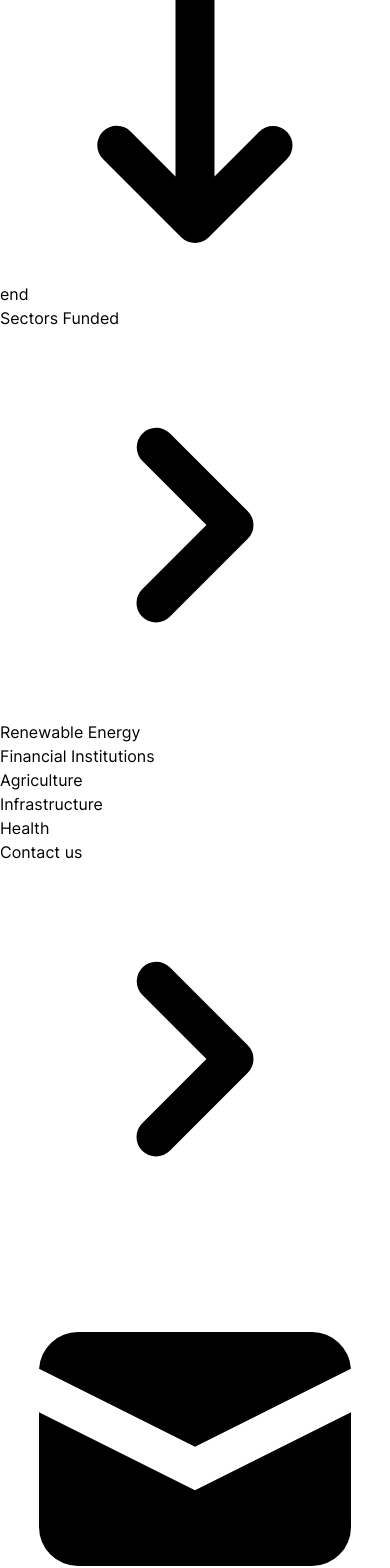
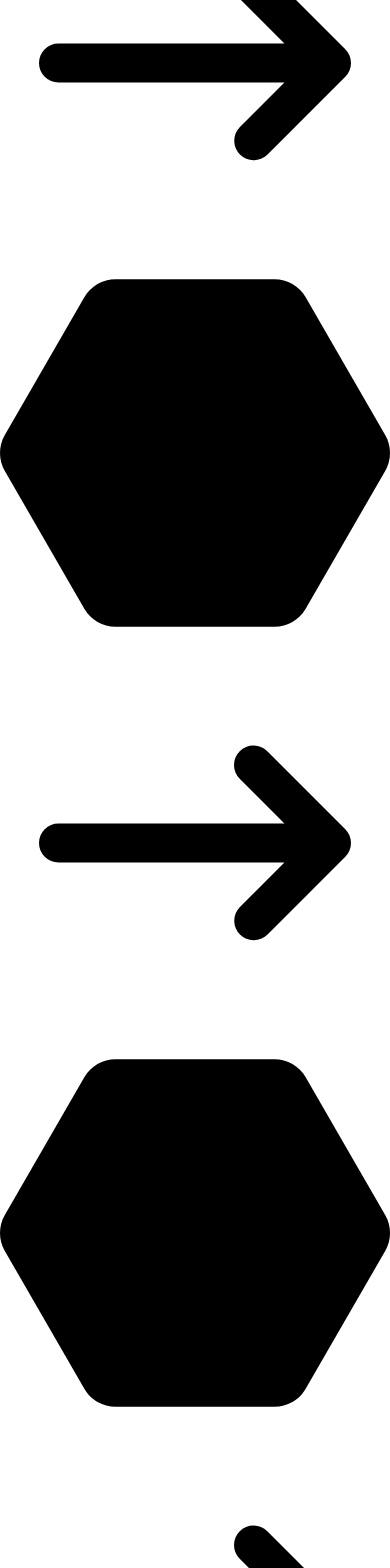
Before and after one commit to ertush/Eschol, a Next.js app: page /investment in a window 390 px wide. Shown: the part 5710-7278 px from the top of the page. Built offline with nearby package versions, Linux system fonts and the light colour scheme; what @badrap/bar-of-progress would draw is missing.

Commit message:
Fixed the investment Process in investment page

```diff
--- a/pages/api/message.js
+++ b/pages/api/message.js
@@ -58,7 +58,7 @@ export default async function messageAPI(req, res) {
 
         const resp = await main(
           email,
-          'eromtush@gmail.com', // enquiries@eshcolventures.co.ke
+          'enquiries@eshcolventures.co.ke',
           'Subscribed to Updates from Eschol Ventures Ltd',
           `I here by consent to receiving any news and updates from Eschol Ventures limited via this email
            ${email}`,
@@ -76,7 +76,7 @@ export default async function messageAPI(req, res) {
     else{
       const resp = await main(
         email,
-        'eromtush@gmail.com', // enquiries@eshcolventures.co.ke
+        'enquiries@eshcolventures.co.ke',
         subject,
         message,
         firstName,
--- a/pages/investment.js
+++ b/pages/investment.js
@@ -93,13 +93,13 @@ function Investment() {
           Investment Process
         </h2>
         <div className="bg-white md:bg-transparent rounded-lg md:rounded-none md:shadow-none p-8 md:p-0 shadow-lg my-8 md:my-0 flex space-x-12 md:space-x-0 justify-center items-center h-auto md:flex-col md:justify-start md:items-center md:mb-10">
-          <div className="flex flex-col  justify-evenly space-y-2 items-center h-[900px] w-[100px] md:h-[350px] md:max-w-full md:flex-row md:w-full md:items-around ">
+          <div className="flex flex-col  justify-evenly space-y-2 items-center h-[1200px] w-[100px] md:h-[350px] md:max-w-full md:flex-row md:w-full md:items-around ">
             <div
               onMouseOver={() => setStartLabel(true)}
               className="relative w-[300px] h-[400px] "
             >
               {startLabel && (
-                <span className="hidden md:flex text-2xl font-semibold  w-[70px] h-[70px] text-center md:absolute md:left-[36%] md:top-[12%] bg-amber p-4 text-primary rounded-full justify-center items-center">
+                <span className="hidden md:flex text-md font-semibold  w-[60px] h-[60px] text-center md:absolute md:left-[30%] md:top-[12%] bg-amber p-4 text-primary rounded-full justify-center items-center">
                   start
                 </span>
               )}
@@ -153,11 +153,6 @@ function Investment() {
               onMouseOver={() => setEndLabel(true)}
               className="relative w-[300px] h-[400px]"
             >
-              {endLabel && (
-                <span className="hidden md:flex text-2xl font-semibold text-center  w-[70px] h-[70px] md:absolute md:left-[35%] md:top-[12%] bg-secondary-accent p-2 text-secondary rounded-full justify-center items-center">
-                  end
-                </span>
-              )}
               <Hexagon
                 hexaStyles={" text-primary absolute left-[25%]"}
                 textStyles={
@@ -166,16 +161,57 @@ function Investment() {
                 text={"Outline-Terms-Issued"}
               />
             </div>
+            <span className="w-1 h-20 bg-gray-400 rounded-full md:transform md:hidden"></span>
+            <ArrowNarrowRightIcon className="w-20 h-10 text-gray-400 hidden md:flex" />
+
+            <div className="relative w-[300px] h-[400px]">
+              <Hexagon
+                hexaStyles={" text-primary absolute left-[25%]"}
+                textStyles={
+                  "text-secondary capitalize text-5xl font-semibold y-39"
+                }
+                text={"Negotiations-& Clarification"}
+              />
+            </div>
+            <span className="w-1 h-20 bg-gray-400 rounded-full md:transform md:hidden"></span>
+            <ArrowNarrowRightIcon className="w-20 h-10 text-gray-400 hidden md:flex" />
+
+            <div className="relative w-[300px] h-[400px]">
+              <Hexagon
+                hexaStyles={" text-primary absolute left-[25%]"}
+                textStyles={
+                  "text-secondary capitalize text-5xl font-semibold y-33"
+                }
+                text={"Signature of-Contracts &-Appendices"}
+              />
+            </div>
+            <span className="w-1 h-20 bg-gray-400 rounded-full md:transform md:hidden"></span>
+            <ArrowNarrowRightIcon className="w-20 h-10 text-gray-400 hidden md:flex" />
+
+            <div className="relative w-[300px] h-[400px]">
+            {endLabel && (
+                <span className="hidden md:flex text-md font-semibold text-center  w-[60px] h-[60px] md:absolute md:left-[32%] md:top-[12%] bg-secondary-accent p-2 text-secondary rounded-full justify-center items-center">
+                  end
+                </span>
+              )}
+              <Hexagon
+                hexaStyles={" text-primary absolute left-[25%]"}
+                textStyles={
+                  "text-secondary capitalize text-5xl font-semibold y-26  "
+                }
+                text={"Drawdown"}
+              />
+            </div>
           </div>
 
-          <div className="flex flex-col h-[900px] justify-evenly items-center md:hidden">
-            <span className="text-2xl font-semibold text-center  bg-amber p-4 text-primary rounded-lg justify-center items-center">
+          <div className="flex flex-col h-[1200px] justify-evenly items-center md:hidden">
+            <span className="text-lg font-semibold text-center  bg-amber p-4 text-primary rounded-lg justify-center items-center">
               start
             </span>
 
-            <ArrowNarrowDownIcon className=" w-[80px] h-[620px] text-gray-400 " />
+            <ArrowNarrowDownIcon className=" w-[80px] h-[85%] text-gray-400 " />
 
-            <span className="text-2xl font-semibold text-center bg-secondary-accent p-4 text-secondary rounded-lg justify-center items-center">
+            <span className="text-lg font-semibold text-center bg-secondary-accent p-4 text-secondary rounded-lg justify-center items-center">
               end
             </span>
           </div>
```
